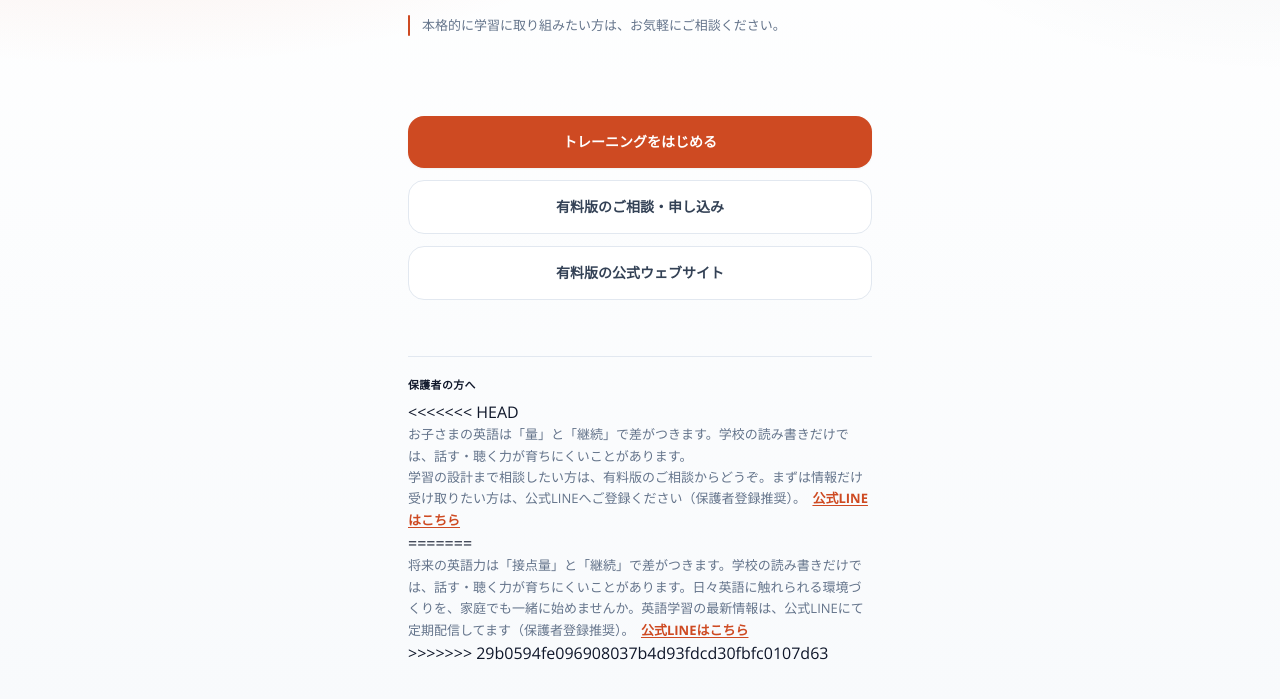
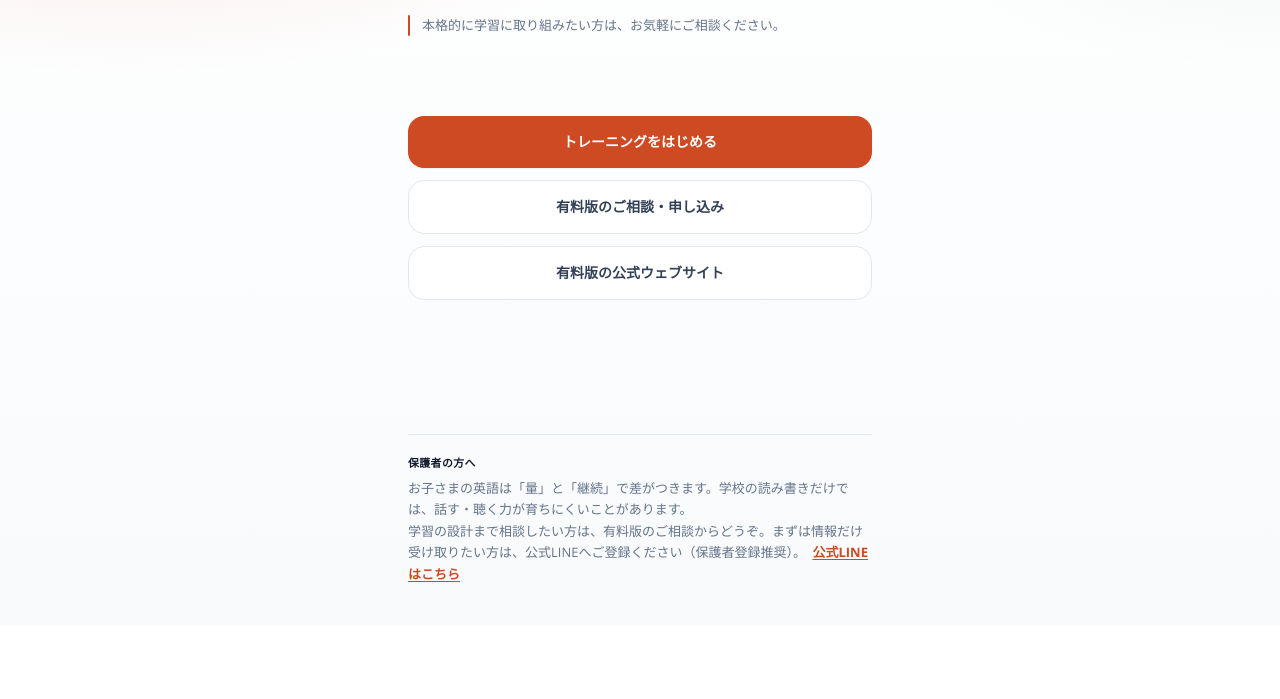
Before and after one commit to kepty19/kepty-english-lite, a plain HTML site: page index.html in a window 1280 px wide. Shown: the part 175-874 px from the top of the page. After the commit the page ends 800 px from the top, so only its background shows below. Drawn offline with nearby package versions, Linux system fonts and the light colour scheme.

Commit message:
Update index.html

```diff
--- a/index.html
+++ b/index.html
@@ -108,11 +108,7 @@
 
         <section class="lite-parent" aria-label="保護者の方へ">
             <h2 class="lite-parent-label">保護者の方へ</h2>
-<<<<<<< HEAD
             <p>お子さまの英語は「量」と「継続」で差がつきます。学校の読み書きだけでは、話す・聴く力が育ちにくいことがあります。<br>学習の設計まで相談したい方は、有料版のご相談からどうぞ。まずは情報だけ受け取りたい方は、公式LINEへご登録ください（保護者登録推奨）。　<a class="lite-parent-line" href="https://lin.ee/tmU1WXf" id="lite-official-line" target="_blank" rel="noopener noreferrer">公式LINEはこちら</a></p>
-=======
-            <p>将来の英語力は「接点量」と「継続」で差がつきます。学校の読み書きだけでは、話す・聴く力が育ちにくいことがあります。日々英語に触れられる環境づくりを、家庭でも一緒に始めませんか。英語学習の最新情報は、公式LINEにて定期配信してます（保護者登録推奨）。　<a class="lite-parent-line" href="https://lin.ee/tmU1WXf" id="lite-official-line" target="_blank" rel="noopener noreferrer">公式LINEはこちら</a></p>
->>>>>>> 29b0594fe096908037b4d93fdcd30fbfc0107d63
         </section>
     </main>
 
```
